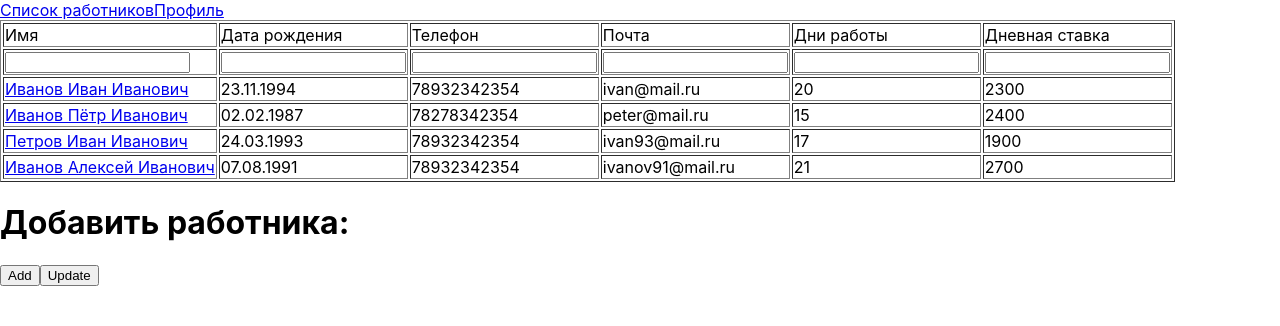
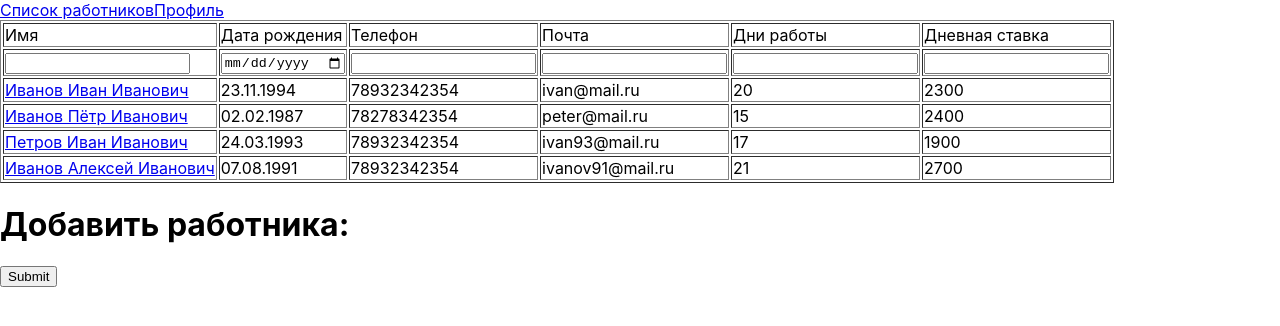
Before and after one commit to SQeLet/mobx-router-react, a React (Create React App) app: page /about in a window 1280 px wide. Shown: the top 326 px of the page. Built offline with nearby package versions, Linux system fonts and the light colour scheme.

Commit message:
input_fields_safe

```diff
--- a/src/App.js
+++ b/src/App.js
@@ -10,7 +10,7 @@ function App(){
       <>
         <header>
           <Link to="/about">Список работников</Link>
-            <Link to="/user">Профиль</Link>
+            <Link to="/user/0">Профиль</Link>
         </header>
         <Routes>
           <Route path="/about" element={<Employees />} />
--- a/src/Employees.js
+++ b/src/Employees.js
@@ -6,7 +6,6 @@ import {Link} from "react-router-dom";
 
 
 let nextId = 0;
-
 
 const myStore = observable({
     initialList: observable.array([
@@ -54,12 +53,87 @@ const myStore = observable({
 
 let App = function List() {
     const [name, setName] = useState('');
-    const [birthday, setBirthday] = useState();
+    const [birthday, setBirthday] = useState('');
     const [phone, setPhone] = useState('');
-    const [email, setMail] = useState('');
-    const [days, setDays] = useState();
-    const [wage, setWage] = useState();
-    const [employees, setEmployees] = useState([myStore.initialList]);
+    const [email, setEmail] = useState('');
+    const [days, setDays] = useState('');
+    const [wage, setWage] = useState('');
+    //const [employees, setEmployees] = useState([myStore.initialList]);
+
+    const [nameDirty, setNameDirty] = useState(false);
+    const [birthdayDirty, setBirthdayDirty] = useState(false);
+    const [phoneDirty, setPhoneDirty] = useState(false);
+    const [emailDirty, setEmailDirty] = useState(false);
+    const [daysDirty, setDaysDirty] = useState(false);
+    const [wageDirty, setWageDirty] = useState(false);
+    //const [employeesDirty, setEmployeesDirty] = useState(false);
+
+    const [nameError, setNameError] = useState('Имя не может быть пустым.');
+    const [birthdayError, setBirthdayError] = useState('Укажите дату рождения!');
+    const [phoneError, setPhoneError] = useState('Укажите телефон!');
+    const [emailError, setEmailError] = useState('Почта не может быть пустой.');
+    const [daysError, setDaysError] = useState('Работник должен отрабатывать хотя бы 1 день!');
+    const [wageError, setWageError] = useState('Ставка должна соответсовать МРОТ!');
+
+    const nameHandler = (e) => {
+        setName(e.target.value);
+        const val = e.target.value;
+        if (val !== ''){
+            setNameError('');
+        }
+        else{
+            setNameError('Имя не может быть пустым.');
+        }
+    }
+
+    const birthdayHandler = (e) => {
+        setBirthday(e.target.value);
+        //обработка д.р.
+    }
+
+    const phoneHandler = (e) => {
+        setPhone(e.target.value);
+        const re = /^((8|\+7)[\- ]?)?(\(?\d{3}\)?[\- ]?)?[\d\- ]{7,10}$/;
+    }
+
+    const emailHandler = (e) => {
+        setEmail(e.target.value);
+        const re = /^(([^<>()[\]\\.,;:\s@"]+(\.[^<>()[\]\\.,;:\s@"]+)*)|.(".+"))@((\[[0-9]{1,3}\.[0-9]{1,3}\.[0-9]{1,3}\.[0-9]{1,3}\])|(([a-zA-Z\-0-9]+\.)+[a-zA-Z]{2,}))$/;
+        if (!re.test(String(e.target.value).toLowerCase())){
+            setEmailError('Некорректный e-mail');
+        }
+        else{
+            setEmailError('');
+        }
+    }
+
+    const blurHandler = (e) => {
+        switch (e.target.name){
+            case 'name':
+                setNameDirty(true);
+                break;
+
+            case 'birthday':
+                setBirthdayDirty(true);
+                break;
+
+            case 'phone':
+                setPhoneDirty(true);
+                break;
+
+            case 'email':
+                setEmailDirty(true);
+                break;
+
+            case 'days':
+                setDaysDirty(true);
+                break;
+
+            case 'wage':
+                setWageDirty(true);
+                break;
+        }
+    }
 
     let res = myStore.initialList.map(function (employee) {
         return <tr key={employee.id}>
@@ -83,34 +157,54 @@ let App = function List() {
                     <td>Дни работы</td>
                     <td>Дневная ставка</td>
                 </tr>
+                <tr>
+                    <td>
+                        {(nameDirty && nameError) && <div style={{color:'red'}}>{nameError}</div>}
+                        <input type="name" name={"name"}
+                               onChange={e => nameHandler(e)}
+                               onBlur={e => blurHandler(e)}
+                        value={name}
+                        onSubmit={e => setName(e.target.value)} /></td>
+                    <td>
+                        {(birthdayDirty && birthdayError) && <div style={{color:'red'}}>{birthdayError}</div>}
+                        <input type={"date"} name={"birthday"}
+                               onBlur={e => blurHandler(e)}
+                        value={birthday}
+                        onChange={e => setBirthday(e.target.value)} /></td>
+                    <td>
+                        {(phoneDirty && phoneError) && <div style={{color:'red'}}>{phoneError}</div>}
+                        <input type={"tel"} name={"phone"}
+                               onBlur={e => blurHandler(e)}
+                        value={phone}
+                        onChange={e => setPhone(e.target.value)} /></td>
+                    <td>
+                        {(emailDirty && emailError) && <div style={{color:'red'}}>{emailError}</div>}
+                        <input type={"email"} name={"email"}
+                               onChange={e => emailHandler(e)}
+                               onBlur={e => blurHandler(e)}
+                        value={email}
+                        onSubmit={e => setEmail(e.target.value)} /></td>
+                    <td>
+                        {(daysDirty && daysError) && <div style={{color:'red'}}>{daysError}</div>}
+                        <input type={"text"} name={"days"}
+                               onBlur={e => blurHandler(e)}
+                        value={days}
+                        onChange={e => setDays(e.target.value)} /></td>
+                    <td>
+                        {(wageDirty && wageError) && <div style={{color:'red'}}>{wageError}</div>}
+                        <input type={"text"} name={"wage"}
+                               onBlur={e => blurHandler(e)}
+                        value={wage}
+                        onChange={e => setWage(e.target.value)} /></td>
+                </tr>
                 </thead>
-                <tr>
-                    <td><input
-                        value={name}
-                        onChange={e => setName(e.target.value)}/></td>
-                    <td><input
-                        value={birthday}
-                        onChange={e => setBirthday(e.target.value)}/></td>
-                    <td><input
-                        value={phone}
-                        onChange={e => setPhone(e.target.value)}/></td>
-                    <td><input
-                        value={email}
-                        onChange={e => setMail(e.target.value)}/></td>
-                    <td><input
-                        value={days}
-                        onChange={e => setDays(e.target.value)}/></td>
-                    <td><input
-                        value={wage}
-                        onChange={e => setWage(e.target.value)}/></td>
-                </tr>
                 <tbody>
                 {res}
                 </tbody>
             </table>
 
             <h1>Добавить работника:</h1>
-            <button onClick={() => {
+            <input type={"submit"} onClick={() => {
                 myStore.initialList.push({
                     id: nextId++,
                     name: name,
@@ -124,13 +218,10 @@ let App = function List() {
                 setName('');
                 setBirthday('');
                 setPhone('');
-                setMail('');
+                setEmail('');
                 setDays('');
                 setWage('');
-
-            }}>Add
-            </button>
-            <button onClick={res}>Update</button>
+            }} />
         </>
     );
 }
--- a/src/User.js
+++ b/src/User.js
@@ -6,11 +6,11 @@ import { myStore } from './Employees';
 
 function User(){
     const {userId} = useParams();
-    //document.write(userId);
+    console.log(userId);
     return(
         <>
             <UserCard
-                name={myStore.initialList[{userId}].name}
+                name={myStore.initialList[userId].name}
                 birthday={myStore.initialList[userId].birthday}
                 phone={myStore.initialList[userId].phone}
                 email={myStore.initialList[userId].email}
```
